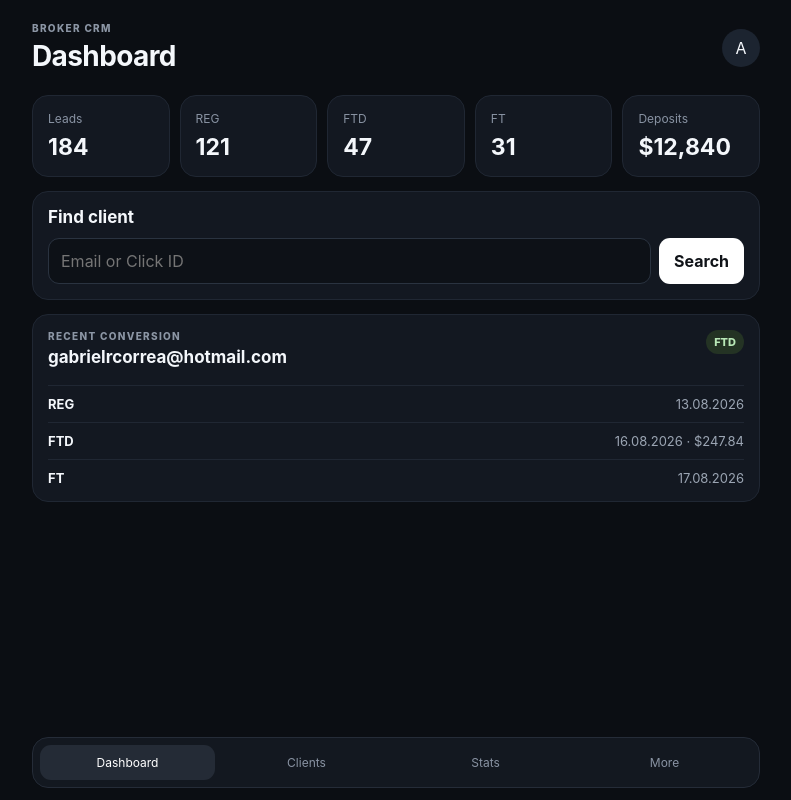
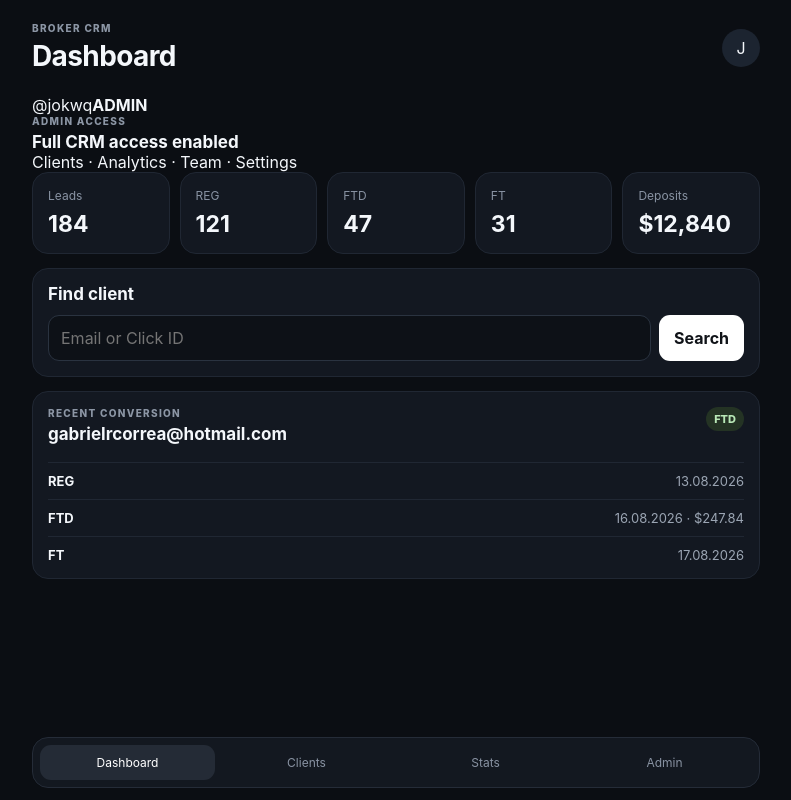
Before and after one commit to vlkondratenko29-code/--crm, a React (Vite) app in the folder web/: page / in a window 1280 px wide. Shown: the whole page, without its empty margins (244-1035 px from the left). Built offline with nearby package versions, Linux system fonts and the light colour scheme.

Commit message:
feat: add Telegram role-aware authentication foundation

```diff
--- a/web/src/main.jsx
+++ b/web/src/main.jsx
@@ -1,49 +1,62 @@
-import React from "react";
+import React, { useMemo, useState } from "react";
 import { createRoot } from "react-dom/client";
 import "./styles.css";
 
+const tg = window.Telegram?.WebApp;
+const demoUser = { username: "jokwq", role: "admin", is_admin: true };
+
 const stats = [
-  ["Leads", "184"],
-  ["REG", "121"],
-  ["FTD", "47"],
-  ["FT", "31"],
-  ["Deposits", "$12,840"],
+  ["Leads", "184"], ["REG", "121"], ["FTD", "47"], ["FT", "31"], ["Deposits", "$12,840"],
 ];
 
 function App() {
+  const telegramUser = tg?.initDataUnsafe?.user;
+  const user = useMemo(() => {
+    if (!telegramUser) return demoUser;
+    const username = telegramUser.username || "";
+    const admin = ["jokwq", "Nodari777"].includes(username.toLowerCase());
+    return { username, role: admin ? "admin" : "handler", is_admin: admin };
+  }, [telegramUser]);
+  const [query, setQuery] = useState("");
+
+  function search() {
+    // Real client search will be connected after FxPro CSV import.
+    alert(query ? `Search: ${query}` : "Enter email or Click ID");
+  }
+
   return (
     <main className="app">
       <header>
-        <div>
-          <p className="eyebrow">BROKER CRM</p>
-          <h1>Dashboard</h1>
-        </div>
-        <div className="avatar">A</div>
+        <div><p className="eyebrow">BROKER CRM</p><h1>Dashboard</h1></div>
+        <div className="avatar">{user.username?.[0]?.toUpperCase() || "?"}</div>
       </header>
 
+      <section className="userbar">
+        <span>@{user.username || "telegram-user"}</span>
+        <strong>{user.role === "admin" ? "ADMIN" : "HANDLER"}</strong>
+      </section>
+
+      {user.is_admin && <section className="admin-card">
+        <p className="eyebrow">ADMIN ACCESS</p>
+        <h2>Full CRM access enabled</h2>
+        <p>Clients · Analytics · Team · Settings</p>
+      </section>}
+
       <section className="stats">
-        {stats.map(([label, value]) => (
-          <article className="stat" key={label}>
-            <span>{label}</span>
-            <strong>{value}</strong>
-          </article>
-        ))}
+        {stats.map(([label, value]) => <article className="stat" key={label}><span>{label}</span><strong>{value}</strong></article>)}
       </section>
 
       <section className="search-card">
         <h2>Find client</h2>
         <div className="search">
-          <input placeholder="Email or Click ID" />
-          <button>Search</button>
+          <input value={query} onChange={e => setQuery(e.target.value)} placeholder="Email or Click ID" />
+          <button onClick={search}>Search</button>
         </div>
       </section>
 
       <section className="card">
         <div className="card-title">
-          <div>
-            <p className="eyebrow">RECENT CONVERSION</p>
-            <h2>gabrielrcorrea@hotmail.com</h2>
-          </div>
+          <div><p className="eyebrow">RECENT CONVERSION</p><h2>gabrielrcorrea@hotmail.com</h2></div>
           <span className="badge">FTD</span>
         </div>
         <div className="timeline">
@@ -53,16 +66,8 @@ function App() {
         </div>
       </section>
 
-      <nav>
-        <button className="active">Dashboard</button>
-        <button>Clients</button>
-        <button>Stats</button>
-        <button>More</button>
-      </nav>
+      <nav><button className="active">Dashboard</button><button>Clients</button><button>Stats</button><button>{user.is_admin ? "Admin" : "Profile"}</button></nav>
     </main>
   );
 }
-
-createRoot(document.getElementById("root")).render(
-  <React.StrictMode><App /></React.StrictMode>
-);
+createRoot(document.getElementById("root")).render(<React.StrictMode><App /></React.StrictMode>);
```
